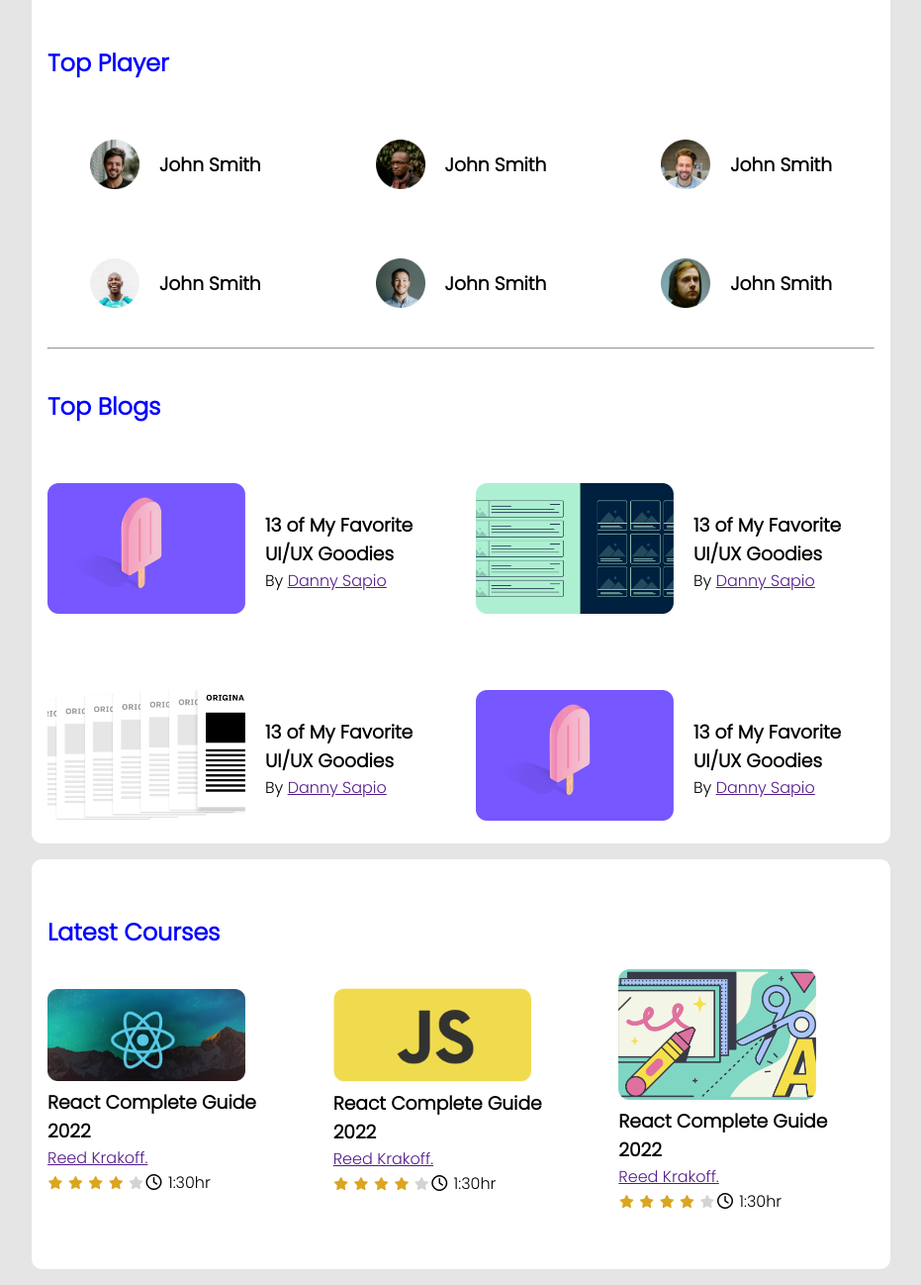
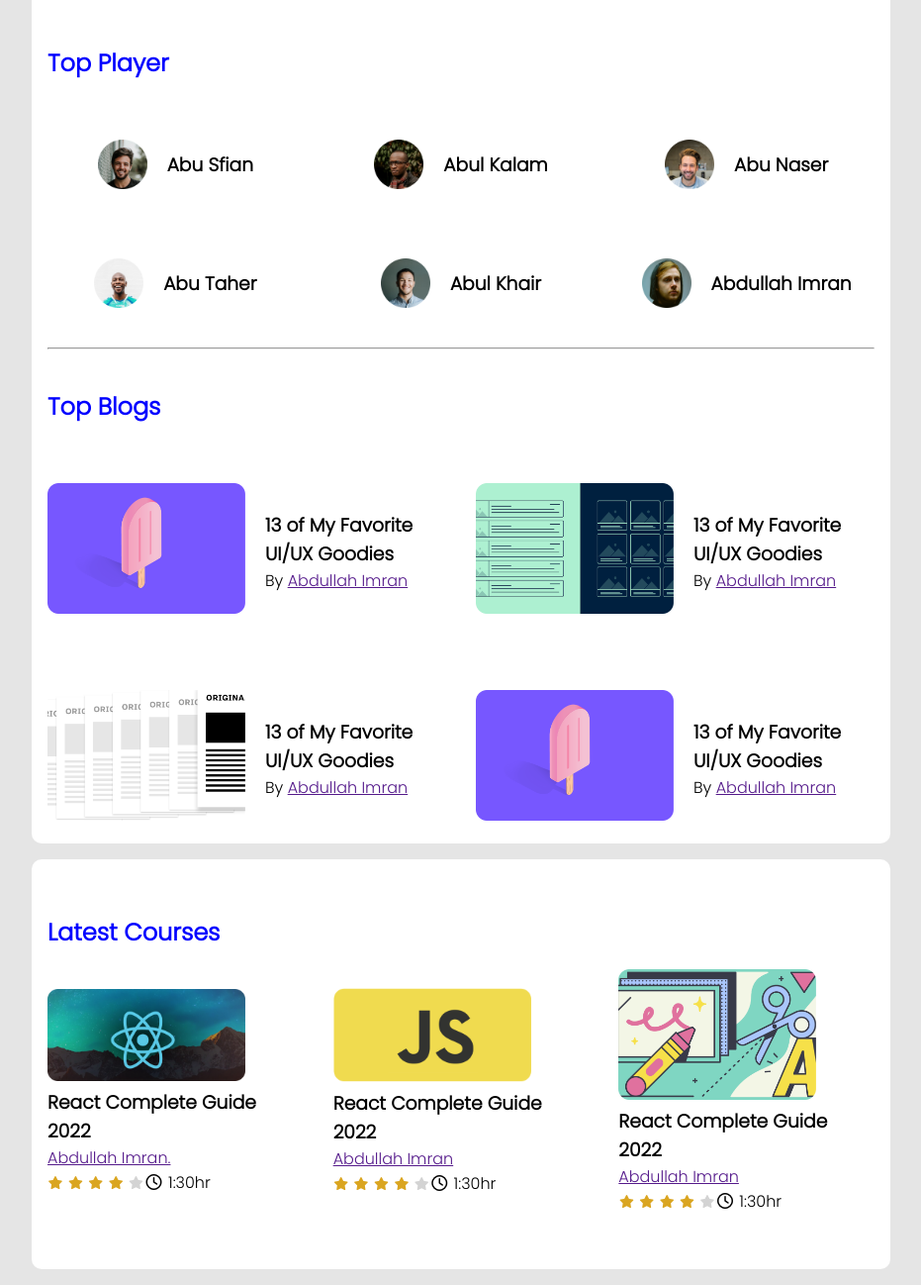
Before and after one commit to mohammedimran22/leader-board-main, a plain HTML site: page index.html in a window 1280 px wide. Shown: the part 116-1414 px from the top of the page at 99% size, without its empty margins (174-1105 px from the left). Drawn offline with Linux system fonts and the light colour scheme.

Commit message:
leader-board

```diff
--- a/index.html
+++ b/index.html
@@ -23,27 +23,27 @@
             <div class="top-players">
                 <div class="player">
                     <img src="images/Ellipse.png" alt="">
-                    <h3>John Smith</h3>
+                    <h3>Abu Sfian</h3>
                 </div>
                 <div class="player">
                     <img src="images/Ellipse-1.png" alt="">
-                    <h3>John Smith</h3>
+                    <h3>Abul Kalam</h3>
                 </div>
                 <div class="player">
                     <img src="images/Ellipse-2.png" alt="">
-                    <h3>John Smith</h3>
+                    <h3>Abu Naser</h3>
                 </div>
                 <div class="player">
                     <img src="images/Ellipse-3.png" alt="">
-                    <h3>John Smith</h3>
+                    <h3>Abu Taher</h3>
                 </div>
                 <div class="player">
                     <img src="images/Ellipse-4.png" alt="">
-                    <h3>John Smith</h3>
+                    <h3>Abul Khair</h3>
                 </div>
                 <div class="player">
                     <img src="images/Ellipse-5.png" alt="">
-                    <h3>John Smith</h3>
+                    <h3>Abdullah Imran</h3>
                 </div>
             </div>
         <hr>
@@ -55,7 +55,7 @@
                     </div>
                     <div class="blog-info">
                         <h3>13 of My Favorite UI/UX Goodies</h3>
-                        <p>By <a href=""> Danny Sapio</a></p>
+                        <p>By <a href=""> Abdullah Imran</a></p>
                     </div>
                 </article>
                 <article class="blog">
@@ -64,7 +64,7 @@
                     </div>
                     <div class="blog-info">
                         <h3>13 of My Favorite UI/UX Goodies</h3>
-                        <p>By <a href=""> Danny Sapio</a></p>
+                        <p>By <a href=""> Abdullah Imran</a></p>
                     </div>
                 </article>
                 <article class="blog">
@@ -73,7 +73,7 @@
                     </div>
                     <div class="blog-info">
                         <h3>13 of My Favorite UI/UX Goodies</h3>
-                        <p>By <a href=""> Danny Sapio</a></p>
+                        <p>By <a href=""> Abdullah Imran</a></p>
                     </div>
                 </article>
                 <article class="blog">
@@ -82,7 +82,7 @@
                     </div>
                     <div class="blog-info">
                         <h3>13 of My Favorite UI/UX Goodies</h3>
-                        <p>By <a href=""> Danny Sapio</a></p>
+                        <p>By <a href=""> Abdullah Imran</a></p>
                     </div>
                 </article>
             </div>
@@ -94,7 +94,7 @@
                     <img src="images/Mask Group-3.png" alt="">
                     <div class="course-detail">
                         <h3>React Complete Guide 2022</h3>
-                        <p><a href="">Reed Krakoff.</a></p>
+                        <p><a href="">Abdullah Imran.</a></p>
                         <div class="course-info">
                             <div class="ratings">
                                 <i class="fas fa-star filled"></i>
@@ -114,7 +114,7 @@
                     <img src="images/Mask Group-4.png" alt="">
                     <div class="course-detail">
                         <h3>React Complete Guide 2022</h3>
-                        <p><a href="">Reed Krakoff.</a></p>
+                        <p><a href="">Abdullah Imran</a></p>
                         <div class="course-info">
                             <div class="ratings">
                                 <i class="fas fa-star filled"></i>
@@ -134,7 +134,7 @@
                     <img src="images/Mask Group-5.png" alt="">
                     <div class="course-detail">
                         <h3>React Complete Guide 2022</h3>
-                        <p><a href="">Reed Krakoff.</a></p>
+                        <p><a href="">Abdullah Imran</a></p>
                         <div class="course-info">
                             <div class="ratings">
                                 <i class="fas fa-star filled"></i>
```
